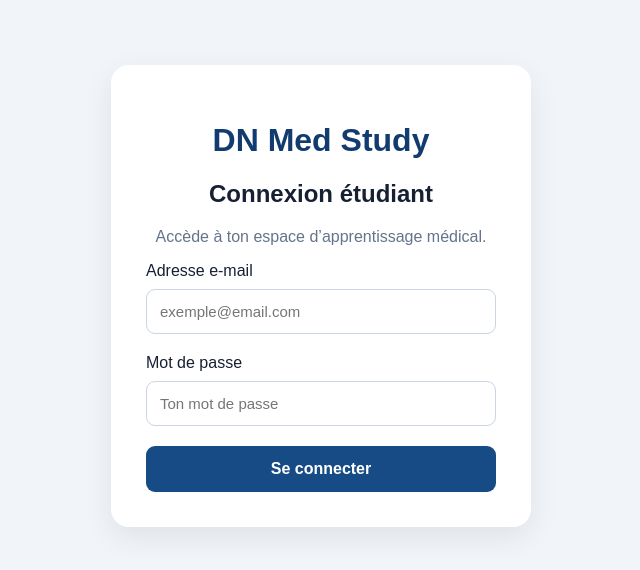
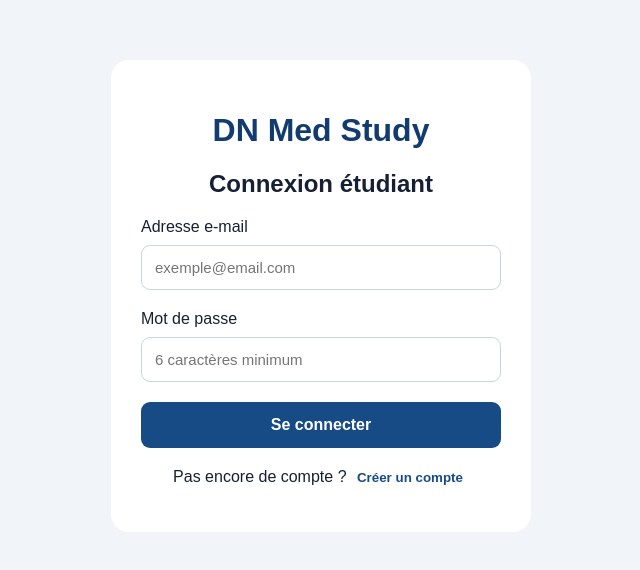
Before and after one commit to djibyndiaye742-png/dn-med-study, a Next.js app: page /connexion in a window 1280 px wide. Shown: the part 104-674 px from the top of the page, without its empty margins (319-959 px from the left). Built offline with nearby package versions, Linux system fonts and the light colour scheme; no server answers.

Commit message:
Add student registration and login
Implement complete Supabase authentication

```diff
--- a/app/connexion/page.js
+++ b/app/connexion/page.js
@@ -5,91 +5,66 @@ import { useState } from "react";
 import { supabase } from "../../lib/supabase";
 
 export default function Connexion() {
+  const [mode, setMode] = useState("login");
   const [email, setEmail] = useState("");
   const [password, setPassword] = useState("");
   const [message, setMessage] = useState("");
   const [loading, setLoading] = useState(false);
 
-  async function handleLogin(e) {
+  async function handleSubmit(e) {
     e.preventDefault();
     setLoading(true);
     setMessage("");
 
-    const { error } = await supabase.auth.signInWithPassword({
-      email,
-      password,
-    });
+    const result =
+      mode === "login"
+        ? await supabase.auth.signInWithPassword({ email, password })
+        : await supabase.auth.signUp({ email, password });
 
-    if (error) {
-      setMessage(error.message);
-    } else {
-      window.location.href = "/";
+    setLoading(false);
+
+    if (result.error) {
+      setMessage(result.error.message);
+      return;
     }
 
-    setLoading(false);
+    if (mode === "signup" && !result.data.session) {
+      setMessage("Compte créé. Vérifie ta boîte e-mail pour confirmer ton adresse.");
+      return;
+    }
+
+    window.location.href = "/";
   }
 
   return (
-    <main style={{
-      minHeight: "100vh",
-      display: "flex",
-      justifyContent: "center",
-      alignItems: "center",
-      background: "#f1f5f9",
-      padding: 20,
-      fontFamily: "Arial, sans-serif"
-    }}>
-      <div style={{
-        background: "white",
-        padding: 35,
-        borderRadius: 18,
-        width: "100%",
-        maxWidth: 420,
-        boxShadow: "0 10px 30px rgba(0,0,0,0.08)"
-      }}>
-        <h1 style={{ color: "#123b70", textAlign: "center" }}>
-          DN Med Study
-        </h1>
-
+    <main style={{ minHeight: "100vh", display: "flex", justifyContent: "center", alignItems: "center", background: "#f1f5f9", padding: 20, fontFamily: "Arial" }}>
+      <div style={{ background: "white", padding: 30, borderRadius: 18, width: "100%", maxWidth: 420 }}>
+        <h1 style={{ color: "#123b70", textAlign: "center" }}>DN Med Study</h1>
         <h2 style={{ textAlign: "center" }}>
-          Connexion étudiant
+          {mode === "login" ? "Connexion étudiant" : "Créer un compte"}
         </h2>
 
-        <p style={{ textAlign: "center", color: "#64748b" }}>
-          Accède à ton espace d’apprentissage médical.
-        </p>
-
-        <form onSubmit={handleLogin}>
+        <form onSubmit={handleSubmit}>
           <label>Adresse e-mail</label>
-          <input
-            type="email"
-            placeholder="exemple@email.com"
-            value={email}
-            onChange={(e) => setEmail(e.target.value)}
-            required
-            style={inputStyle}
-          />
+          <input type="email" required value={email} onChange={e => setEmail(e.target.value)} placeholder="exemple@email.com" style={inputStyle} />
 
           <label>Mot de passe</label>
-          <input
-            type="password"
-            placeholder="Ton mot de passe"
-            value={password}
-            onChange={(e) => setPassword(e.target.value)}
-            required
-            style={inputStyle}
-          />
+          <input type="password" required minLength={6} value={password} onChange={e => setPassword(e.target.value)} placeholder="6 caractères minimum" style={inputStyle} />
 
-          <button type="submit" disabled={loading} style={buttonStyle}>
-            {loading ? "Connexion..." : "Se connecter"}
+          <button disabled={loading} style={buttonStyle}>
+            {loading ? "Patiente..." : mode === "login" ? "Se connecter" : "Créer mon compte"}
           </button>
         </form>
 
-        {message && (
-          <p style={{ color: "#dc2626", textAlign: "center" }}>
-            {message}
-          </p>
-        )}
+        {message && <p style={{ textAlign: "center", color: "#b42318" }}>{message}</p>}
+
+        <p style={{ textAlign: "center", marginTop: 20 }}>
+          {mode === "login" ? "Pas encore de compte ?" : "Déjà inscrit ?"}
+          {" "}
+          <button onClick={() => { setMode(mode === "login" ? "signup" : "login"); setMessage(""); }} style={{ border: 0, background: "none", color: "#174b86", fontWeight: "bold" }}>
+            {mode === "login" ? "Créer un compte" : "Se connecter"}
+          </button>
+        </p>
       </div>
     </main>
   );
@@ -109,9 +84,8 @@ const buttonStyle = {
   padding: 14,
   background: "#174b86",
   color: "white",
-  border: "none",
+  border: 0,
   borderRadius: 9,
   fontSize: 16,
-  fontWeight: "bold",
-  cursor: "pointer"
+  fontWeight: "bold"
 };
```
